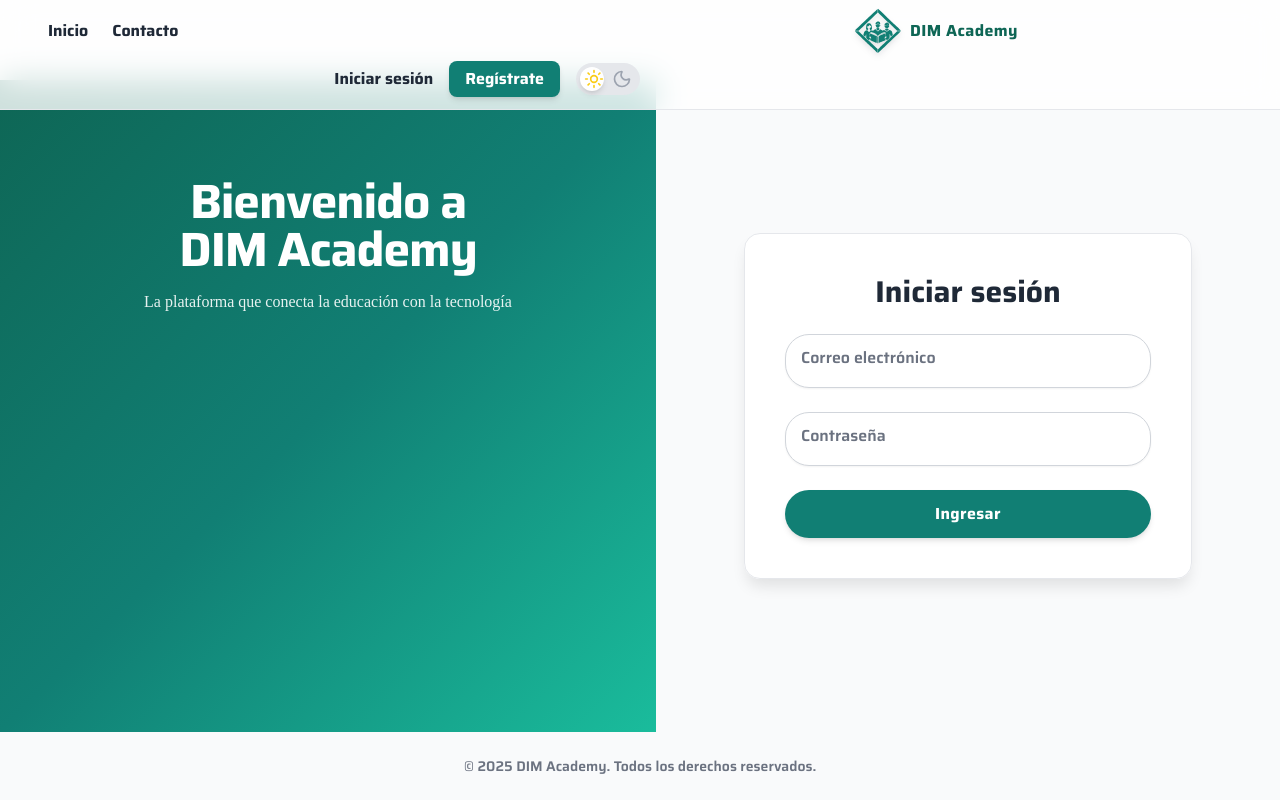
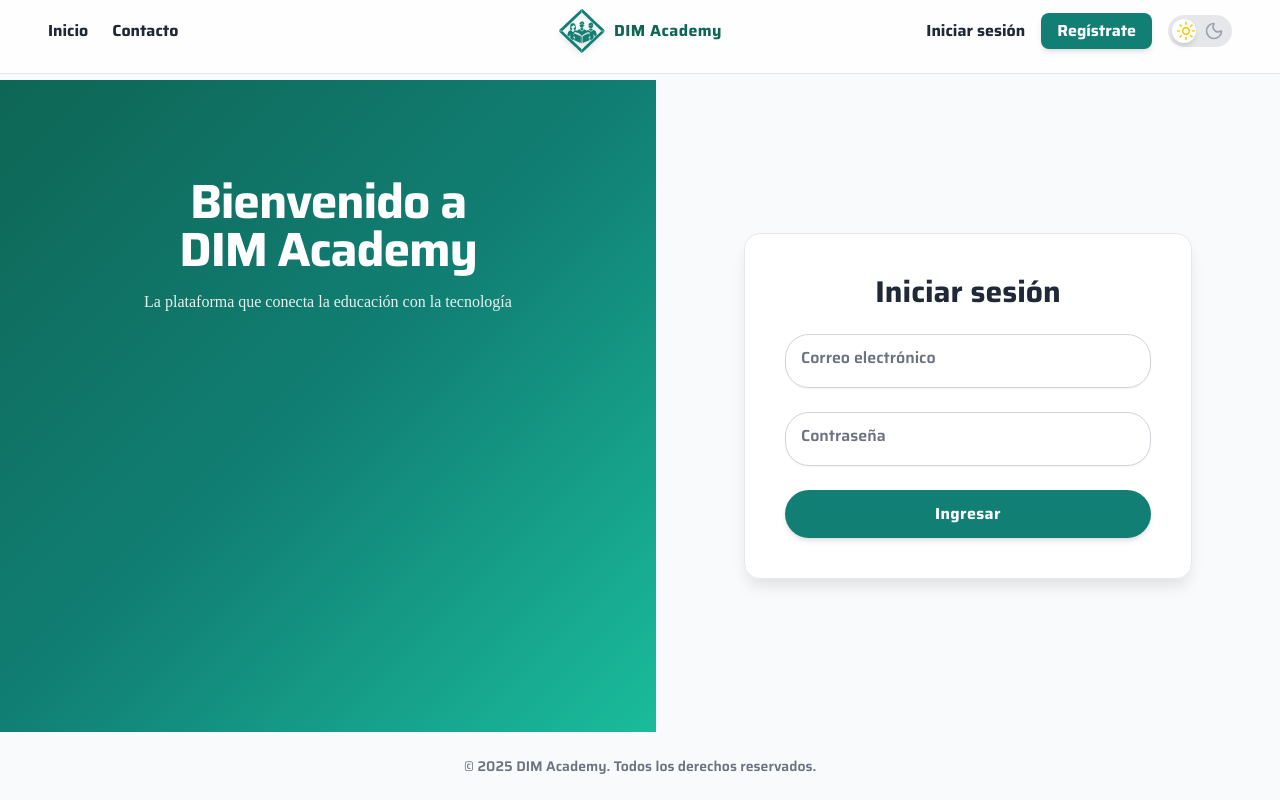
Before and after one commit to Lazirrac/dimacademy, a React (Vite) app in the folder frontend/: page /login in a window 1280 px wide. Built offline with nearby package versions, Linux system fonts and the light colour scheme.

Commit message:
header dinamico, 3 col en modo escritorio y 2 col en modo mobile

```diff
--- a/frontend/src/components/layout/Header.jsx
+++ b/frontend/src/components/layout/Header.jsx
@@ -21,7 +21,7 @@
             ${menuOpen ? "pb-6" : "pb-3"}
             `}
         >
-            <div className="max-w-screen-xl mx-auto px-6 md:px-12 grid grid-cols-2 items-center">
+            <div className="max-w-screen-xl mx-auto px-6 md:px-12 grid grid-cols-2 md:grid-cols-3 items-center">
             {/* ◀️ Enlaces (solo desktop) */}
             <nav className="hidden md:flex gap-6">
                 <NavLink to="/">Inicio</NavLink>
```
